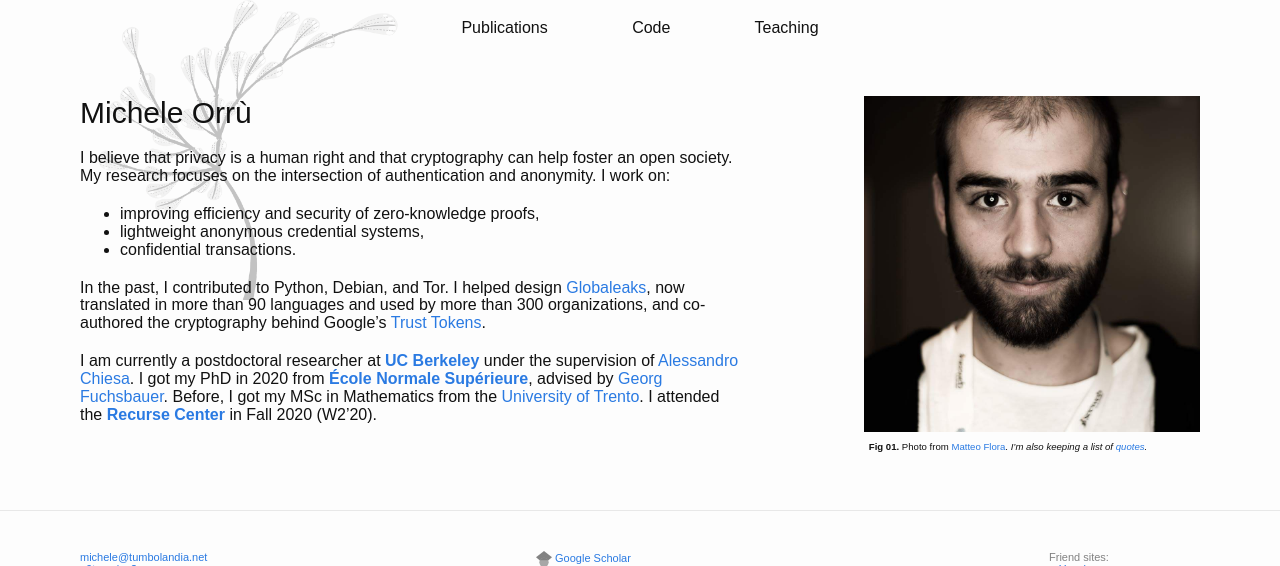
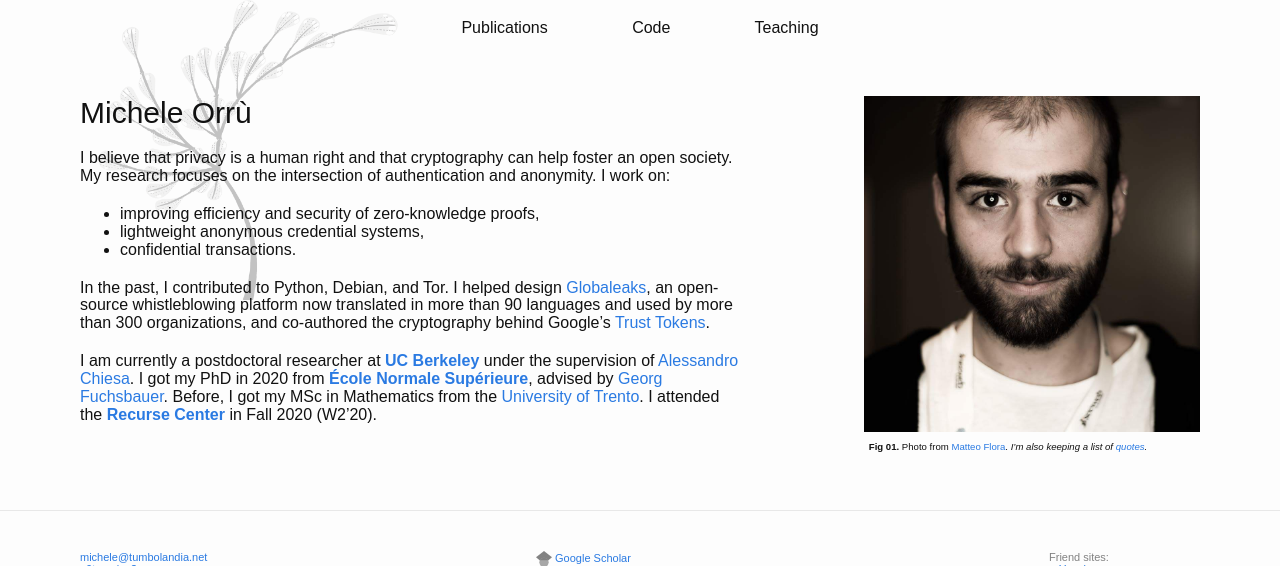
Before and after one commit to mmaker/mmaker.github.io, a Jekyll site: the page built from index.md, in a window 1280 px wide, cut to the strip 0-566 px from the top of the page. Built offline with Jekyll 4.4.1, drawn with Linux system fonts in a browser that asks for light colours; nearby versions of some CDN libraries.

Commit message:
Explain globaleaks

```diff
--- a/index.md
+++ b/index.md
@@ -15,7 +15,8 @@ I work on:
 - confidential transactions.
 
 In the past, I contributed to Python, Debian, and Tor.
-I helped design [Globaleaks](http://globaleaks.org/), now translated in more than 90 languages and used by more than 300 organizations,
+I helped design [Globaleaks](http://globaleaks.org/), an open-source whistleblowing platform
+now translated in more than 90 languages and used by more than 300 organizations,
 and co-authored the cryptography behind Google's [Trust Tokens](https://developer.chrome.com/en/docs/privacy-sandbox/trust-tokens/).
 
 I am currently a postdoctoral researcher at **[UC Berkeley](https://eecs.berkeley.edu/)** under
```
